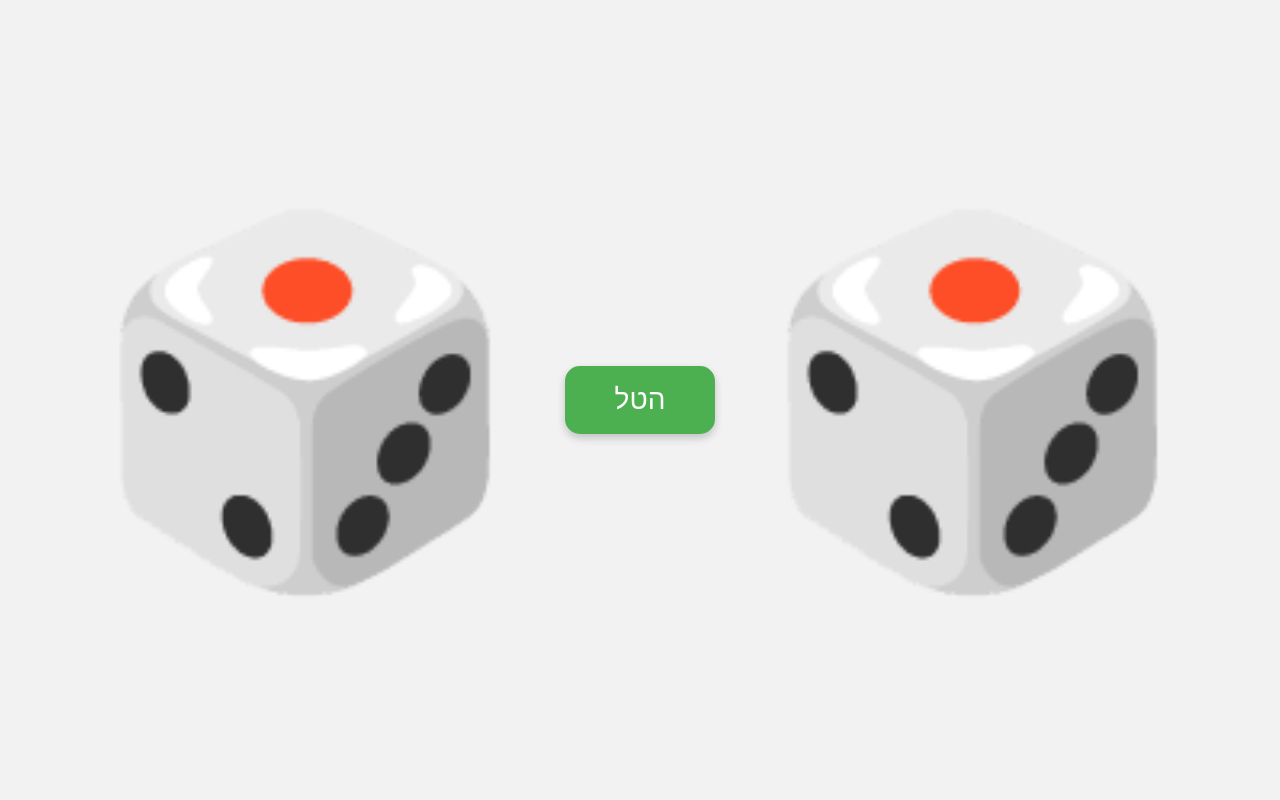
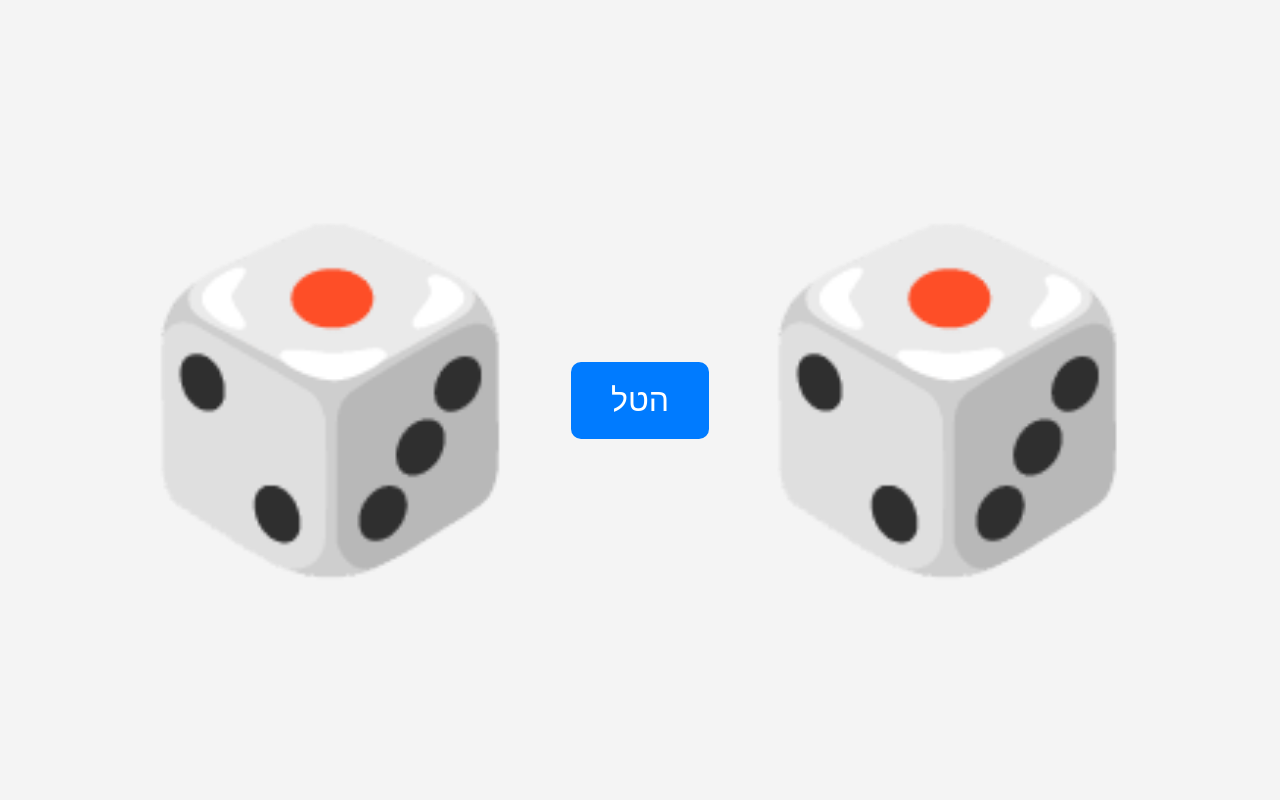
Before and after one commit to RomanCheprack/Dices, a Flask app: page / in a window 1280 px wide. Run offline with Flask 3, Linux system fonts and the light colour scheme.

Commit message:
fixing vertical position

```diff
--- /dev/null
+++ b/static/styles.css
@@ -0,0 +1,47 @@
+html, body {
+    margin: 0;
+    padding: 0;
+    height: 100%;
+    width: 100%;
+    font-family: Arial, sans-serif;
+    background-color: #f4f4f4;
+}
+
+.container {
+    display: flex;
+    justify-content: center;
+    align-items: center;
+    height: 100%;
+    width: 100%;
+}
+
+.dice-area {
+    display: flex;
+    justify-content: center;
+    align-items: center;
+    gap: 40px;
+    height: 100%;
+    width: 100%;
+    flex-direction: column; /* Default = portrait */
+}
+
+.dice {
+    font-size: 20rem;
+}
+
+.roll-button {
+    padding: 20px 40px;
+    font-size: 2rem;
+    background-color: #007BFF;
+    color: white;
+    border: none;
+    border-radius: 10px;
+    cursor: pointer;
+}
+
+/* This media query switches layout in landscape */
+@media screen and (orientation: landscape) {
+    .dice-area {
+        flex-direction: row;
+    }
+}
--- a/templates/index.html
+++ b/templates/index.html
@@ -2,54 +2,9 @@
 <html lang="he">
 <head>
     <meta charset="UTF-8">
-    <meta name="viewport" content="width=device-width, initial-scale=1.0">
+    <link rel="stylesheet" href="{{ url_for('static', filename='styles.css') }}">
+<meta name="viewport" content="width=device-width, initial-scale=1.0, maximum-scale=1.0, user-scalable=no">
     <title>הטלת קוביות</title>
-    <style>
-        body {
-            font-family: Arial, sans-serif;
-            background-color: #f2f2f2;
-            margin: 0;
-            padding: 0;
-            text-align: center;
-        }
-
-        .container {
-            height: 100vh;
-            display: flex;
-            flex-direction: column;
-            justify-content: center;
-            align-items: center;
-            gap: 40px;
-        }
-
-        .dice-area {
-            display: flex;
-            flex-direction: row;
-            justify-content: center;
-            align-items: center;
-            gap: 40px;
-        }
-
-        .dice {
-            font-size: 350px;
-            line-height: 1;
-        }
-
-        .roll-button {
-            font-size: 28px;
-            padding: 18px 50px;
-            background-color: #4CAF50;
-            color: white;
-            border: none;
-            border-radius: 15px;
-            cursor: pointer;
-            box-shadow: 0 4px 8px rgba(0,0,0,0.2);
-        }
-
-        .roll-button:active {
-            background-color: #388E3C;
-        }
-    </style>
 </head>
 <body>
     <div class="container">
@@ -70,8 +25,8 @@
         const sound = document.getElementById("rollSound");
 
         function rollDice() {
-            let duration = 900; // 1 second duration for the dice roll sound
-            let delay = 50;     // milliseconds between each face change
+            let duration = 1000; // 1 second duration for the dice roll sound
+            let delay = 50;      // shortened interval (faster dice rolls)
             let count = 0;
             let rolls = Math.floor(duration / delay); // Calculate number of rolls based on sound duration
 
```
